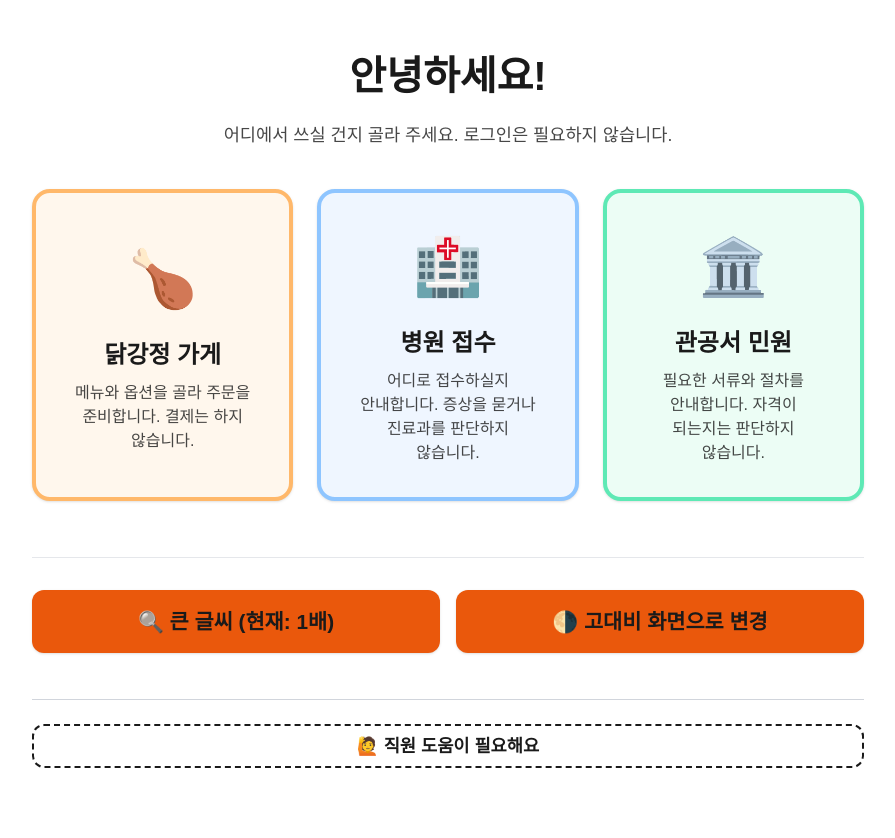
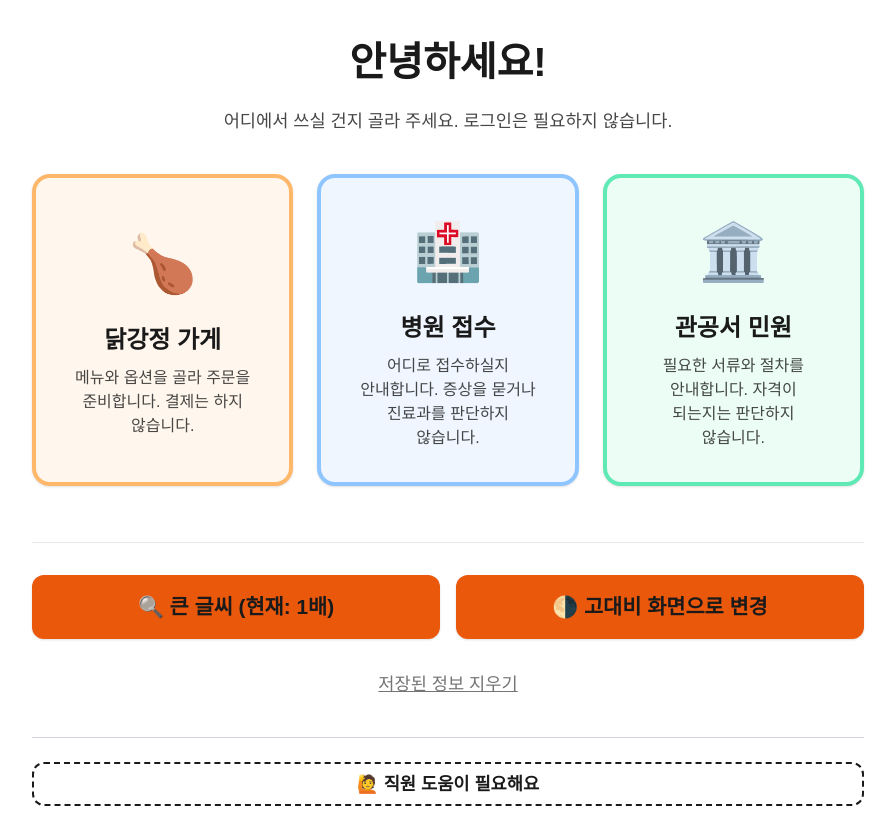
Before and after one commit to Loda1002/commitandrun-kiobridge, a Next.js app in the folder apps/web/: page / in a window 1280 px wide. Shown: the whole page, without its empty margins (192-1087 px from the left). Before the commit the page ends 800 px from the top, so only its background shows below. Built offline with nearby package versions, Linux system fonts and the light colour scheme; a web font is replaced by a local one.

Commit message:
update web profiel store
일단 cli 검사는 내 컴에서 안돌아간다는 결론이 나와서 못했음 나머지는 다 충족

```diff
--- a/apps/web/app/page.tsx
+++ b/apps/web/app/page.tsx
@@ -1,7 +1,7 @@
 "use client";
 
 import { useState, useEffect } from "react";
-import type { EnvironmentId } from "@commitandrun/engine";
+import type { EnvironmentId, CanonicalProfile } from "@commitandrun/engine";
 import {
   emptyAnswers,
   fetchQuestions,
@@ -18,6 +18,14 @@ import type {
   RecommendationView,
   RunView,
 } from "../lib/types";
+
+// 🔥 프로필 저장소 함수 임포트
+import {
+  toStoredProfile,
+  parseStoredProfile,
+  applyStoredProfile,
+  recallAnswers
+} from "@commitandrun/engine/profile-store";
 
 import { AccessibilityBar } from "../components/AccessibilityBar";
 import { StartScreen } from "../components/StartScreen";
@@ -36,7 +44,7 @@ const STEP_LABELS = ["상황 입력", "추천 결과", "최종 확인", "실행
  * ⚠️ 고대비 모드에서는 쓰지 않는다. 아래에서 이 값을 `--color-accent` 로 인라인
  * 선언하는데, 인라인 선언은 `globals.css` 의 `:root[data-contrast="high"]` 보다
  * 가까운 조상이라 노란색(#ffe600)을 덮어버린다. 실제로 덮여 있었다 — root 는
- * #ffe600 인데 버튼이 읽는 값은 #ea580c 였다. 고대비를 켜도 강조색만 평상시
+ * #ffe600 인데 버튼이 실제로 읽는 값은 #ea580c 였다. 고대비를 켜도 강조색만 평상시
  * 그대로였다는 뜻이고, 이 화면에서 강조색은 포커스 링과 점수 막대가 쓴다.
  */
 const THEME_COLORS: Record<string, string> = {
@@ -44,6 +52,26 @@ const THEME_COLORS: Record<string, string> = {
   hospital: "#2563eb",
   "public-office": "#059669",
 };
+
+// 🔥 엔진의 CanonicalProfile 규격을 맞추기 위한 기본 프로필 생성기
+function buildBaseProfile(isHighContrast: boolean, fontScale: number): CanonicalProfile {
+  return {
+    accessibility: {
+      largeText: fontScale > 1, // 1배율 이상이면 큰 글씨로 간주
+      simpleSteps: false,
+      visualGuidance: false,
+      hearingSupport: false,
+      mobilitySupport: false,
+      highContrast: isHighContrast,
+      staffAssistancePreferred: false,
+    },
+    interaction: {
+      preferredInput: "TOUCH",
+      language: "ko-KR",
+      confirmationRequired: false,
+    },
+  } as CanonicalProfile; // 필요한 속성만 채워서 전달 (엔진은 이 두 속성만 읽음)
+}
 
 export default function Home() {
   const [fontScale, setFontScale] = useState(1);
@@ -61,14 +89,74 @@ export default function Home() {
   const [isLoading, setIsLoading] = useState(false);
   const [errorMessage, setErrorMessage] = useState<string | null>(null);
 
+  // 🔥 스크린리더 안내용 상태
+  const [statusMessage, setStatusMessage] = useState("");
+
   useEffect(() => {
     fetchQuestions(environmentId).then(setQuestions).catch(console.error);
   }, [environmentId]);
+
+  // 🔥 앱 최초 진입 시 로컬스토리지에서 프로필 복원
+  useEffect(() => {
+    try {
+      const raw = localStorage.getItem("kiobridge.profile");
+      if (raw) {
+        const stored = parseStoredProfile(raw);
+        if (stored) {
+          const baseProfile = buildBaseProfile(false, 1);
+          const profile = applyStoredProfile(baseProfile, stored);
+          if (profile) {
+            // 엔진은 largeText 플래그만 주므로 화면 단위(1.5)로 변환
+            if (profile.accessibility.largeText) {
+              setFontScale(1.5);
+              document.documentElement.style.setProperty("--font-scale", "1.5");
+            }
+            if (profile.accessibility.highContrast) {
+              setIsHighContrast(true);
+              document.documentElement.setAttribute("data-contrast", "high");
+            }
+          }
+        }
+      }
+    } catch (e) {
+      console.error("프로필 복원 실패:", e);
+    }
+  }, []);
+
+  // 🔥 프로필 저장 공통 함수
+  const saveProfile = (scale: number, contrast: boolean, currentAns: AnyAnswers, currentEnv: EnvironmentId) => {
+    try {
+      const baseProfile = buildBaseProfile(contrast, scale);
+      const stored = toStoredProfile(
+        baseProfile,
+        currentEnv,
+        currentAns as Record<string, unknown>,
+        new Date().toISOString()
+      );
+      localStorage.setItem("kiobridge.profile", JSON.stringify(stored));
+    } catch (e) {
+      console.error("프로필 저장 실패:", e);
+    }
+  };
+
+  // 🔥 프로필 삭제 공통 함수
+  const handleDeleteProfile = () => {
+    localStorage.removeItem("kiobridge.profile");
+    setFontScale(1);
+    setIsHighContrast(false);
+    document.documentElement.style.setProperty("--font-scale", "1");
+    document.documentElement.removeAttribute("data-contrast");
+    setAnswers(emptyAnswers(environmentId));
+
+    setStatusMessage("저장된 정보가 모두 삭제되었습니다.");
+    setTimeout(() => setStatusMessage(""), 3000);
+  };
 
   const toggleFontScale = () => {
     const nextScale = fontScale === 1 ? 1.25 : fontScale === 1.25 ? 1.5 : 1;
     setFontScale(nextScale);
     document.documentElement.style.setProperty("--font-scale", nextScale.toString());
+    saveProfile(nextScale, isHighContrast, answers, environmentId);
   };
 
   const toggleContrast = () => {
@@ -79,16 +167,43 @@ export default function Home() {
     } else {
       document.documentElement.removeAttribute("data-contrast");
     }
+    saveProfile(fontScale, nextContrast, answers, environmentId);
   };
 
   const handleStart = (picked: EnvironmentId) => {
     setEnvironmentId(picked);
-    setAnswers(emptyAnswers(picked));
+    let initialAns = emptyAnswers(picked);
+
+    // 🔥 이전 폼 답변 복원
+    try {
+      const raw = localStorage.getItem("kiobridge.profile");
+      if (raw) {
+        const stored = parseStoredProfile(raw);
+        if (stored) {
+          const recalled = recallAnswers(stored, picked);
+          if (recalled) {
+            // 🔥 핵심: 알레르기 항목은 무조건 다시 묻도록 복원 데이터에서 강제 삭제
+            for (const key of Object.keys(recalled)) {
+              if (key.toLowerCase().includes("allergen") || key.toLowerCase().includes("allergy")) {
+                delete recalled[key];
+              }
+            }
+            // 빈 기본값 위에 알레르기가 제거된 복원값만 덮어씌움
+            initialAns = { ...initialAns, ...recalled } as AnyAnswers;
+          }
+        }
+      }
+    } catch (e) {
+      console.error("답변 복원 실패:", e);
+    }
+
+    setAnswers(initialAns);
     setCurrentStep(1);
   };
 
   const handleContextSubmit = async (userAnswers: AnyAnswers) => {
     setAnswers(userAnswers);
+    saveProfile(fontScale, isHighContrast, userAnswers, environmentId);
     setIsLoading(true);
     setErrorMessage(null);
     try {
@@ -172,6 +287,11 @@ export default function Home() {
       className="min-h-screen flex flex-col p-4 sm:p-8 max-w-4xl mx-auto gap-8 w-full relative pb-24"
       style={accentStyle}
     >
+      {/* 🔥 스크린리더를 위한 상태 메시지 읽기 영역 */}
+      <div role="status" aria-live="polite" className="sr-only">
+        {statusMessage}
+      </div>
+
       {currentStep > 0 && !isLoading && (
         <header className="pb-4 border-b border-gray-300 w-full flex flex-col gap-6">
           {a11yBar}
@@ -229,11 +349,11 @@ export default function Home() {
             </p>
           )}
 
-          {currentStep === 0 && <StartScreen onStart={handleStart} accessibilityBar={a11yBar} isHighContrast={isHighContrast} />}
+          {currentStep === 0 && <StartScreen onStart={handleStart} accessibilityBar={a11yBar} isHighContrast={isHighContrast} onDeleteProfile={handleDeleteProfile} />}
           {currentStep === 1 && <ContextScreen questions={questions} currentAnswers={answers} onSubmit={handleContextSubmit} isHighContrast={isHighContrast} environmentId={environmentId} onReset={handleReset} />}
           {currentStep === 2 && recView && <RecommendScreen recView={recView} environmentId={environmentId} isHighContrast={isHighContrast} onChoose={handleChoose} onBackToContext={handleBackToContext} />}
           {currentStep === 3 && chosen && <ConfirmScreen candidate={chosen} selections={selections} environmentId={environmentId} isHighContrast={isHighContrast} onApprove={handleApprove} onBackToContext={handleBackToContext} />}
-          {currentStep === 4 && runResult && <ResultScreen runResult={runResult} environmentId={environmentId} isHighContrast={isHighContrast} onReset={handleReset} />}
+          {currentStep === 4 && runResult && <ResultScreen runResult={runResult} environmentId={environmentId} isHighContrast={isHighContrast} onReset={handleReset} onDeleteProfile={handleDeleteProfile} />}
 
           {/* [결함 방어] 세션 10/12 - 키오스크에 갇히지 않게 StaffHelp 고정 */}
           <div className="mt-auto pt-6 border-t border-gray-300 w-full">
--- a/apps/web/components/RecommendScreen.tsx
+++ b/apps/web/components/RecommendScreen.tsx
@@ -4,6 +4,7 @@ import { useEffect, useRef } from "react";
 import type { EnvironmentId } from "@commitandrun/engine";
 import { environmentCopy } from "../lib/fixture";
 import type { CandidateView, RecommendationView } from "../lib/types";
+import { subjectParticle } from "@commitandrun/engine/domain";
 
 interface RecommendScreenProps {
   recView: RecommendationView;
@@ -56,7 +57,7 @@ export function RecommendScreen({ recView, environmentId, isHighContrast, onChoo
 
       {recView.requiresReconfirmation && (
         <p className={`rounded-xl p-4 font-bold ${isHighContrast ? "border-2 border-yellow-300" : "bg-orange-50 border-2 border-orange-500"}`} style={{ fontSize: "calc(1.1rem * var(--font-scale))" }}>
-          ⚠️ 조건에 딱 맞는 {copy.noun}가 없어 확신이 높지 않습니다. 아래 내용을 한 번 더 확인해 주세요.
+          ⚠️ 조건에 딱 맞는 {copy.noun}{subjectParticle(copy.noun)} 없어 확신이 높지 않습니다. 아래 내용을 한 번 더 확인해 주세요.
         </p>
       )}
 
@@ -105,7 +106,7 @@ export function RecommendScreen({ recView, environmentId, isHighContrast, onChoo
         </section>
       ) : (
         <div className={`p-8 text-center border-2 border-dashed rounded-2xl ${isHighContrast ? "border-gray-400 bg-transparent text-[var(--color-fg)]" : "border-gray-400 bg-gray-50"}`}>
-          <p className="font-bold" style={{ fontSize: "calc(1.2rem * var(--font-scale))" }}>조건에 맞는 {copy.noun}가 없습니다. 직원의 도움을 받아주세요.</p>
+          <p className="font-bold" style={{ fontSize: "calc(1.2rem * var(--font-scale))" }}>조건에 맞는 {copy.noun}{subjectParticle(copy.noun)} 없습니다. 직원의 도움을 받아주세요.</p>
         </div>
       )}
 
--- a/apps/web/components/ResultScreen.tsx
+++ b/apps/web/components/ResultScreen.tsx
@@ -40,14 +40,16 @@ const EVIDENCE_DATE = String(evidence.createdAt).slice(0, 10);
 const EVIDENCE_ENVIRONMENT_NAME =
   ENVIRONMENTS.find((e) => e.id === evidence.environmentId)?.name ?? evidence.environmentId;
 
+// 🔥 여기서 onDeleteProfile 타입을 추가로 받아주어야 합니다!
 interface ResultScreenProps {
   runResult: RunView;
   environmentId: EnvironmentId;
   isHighContrast: boolean;
   onReset: () => void;
+  onDeleteProfile: () => void;
 }
 
-export function ResultScreen({ runResult, environmentId, isHighContrast, onReset }: ResultScreenProps) {
+export function ResultScreen({ runResult, environmentId, isHighContrast, onReset, onDeleteProfile }: ResultScreenProps) {
   const headingRef = useRef<HTMLHeadingElement>(null);
 
   useEffect(() => {
@@ -189,6 +191,16 @@ export function ResultScreen({ runResult, environmentId, isHighContrast, onReset
       <button type="button" onClick={onReset} className="w-full mt-4 focus-visible:outline-none focus-visible:ring-4 focus-visible:ring-[var(--color-accent)] focus-visible:ring-offset-4 transition-transform hover:scale-[1.02] active:scale-95 duration-200 motion-reduce:transition-none motion-reduce:transform-none" style={{ minHeight: "calc(var(--tap-min) + 8px)", borderRadius: "var(--radius)", backgroundColor: "transparent", color: "var(--color-fg)", border: "2px solid var(--color-fg)", fontSize: "calc(1.2rem * var(--font-scale))", fontWeight: "bold" }}>
         처음으로 돌아가기
       </button>
+
+      {/* 🔥 삭제 버튼 추가된 부분! */}
+      <button
+        type="button"
+        onClick={onDeleteProfile}
+        className="w-full mt-2 underline opacity-60 hover:opacity-100 focus-visible:outline-none focus-visible:ring-4 focus-visible:ring-[var(--color-accent)] transition-opacity"
+        style={{ fontSize: "calc(1.1rem * var(--font-scale))", padding: "0.5rem" }}
+      >
+        저장된 정보 지우기
+      </button>
     </main>
   );
 }
--- a/apps/web/components/StartScreen.tsx
+++ b/apps/web/components/StartScreen.tsx
@@ -8,6 +8,7 @@ interface StartScreenProps {
   onStart: (environmentId: EnvironmentId) => void;
   accessibilityBar: React.ReactNode;
   isHighContrast: boolean;
+  onDeleteProfile: () => void;
 }
 
 // [디자인 1-1] 환경별 고유 아이콘 및 테마 색상 정의 (시각적 구분 강화)
@@ -17,7 +18,7 @@ const ENV_CONFIG: Record<string, { icon: string; theme: string }> = {
   "public-office": { icon: "🏛️", theme: "border-emerald-300 bg-emerald-50 hover:border-emerald-500 hover:bg-emerald-100" },
 };
 
-export function StartScreen({ onStart, accessibilityBar, isHighContrast }: StartScreenProps) {
+export function StartScreen({ onStart, accessibilityBar, isHighContrast, onDeleteProfile }: StartScreenProps) {
   // [접근성 2-1] 화면 진입 시 스크린리더가 바뀐 화면을 읽을 수 있도록 h1 포커스 이동
   const headingRef = useRef<HTMLHeadingElement>(null);
 
@@ -73,7 +74,18 @@ export function StartScreen({ onStart, accessibilityBar, isHighContrast }: Start
         })}
       </ul>
 
-      <div className="mt-4 border-t border-gray-200 pt-8 w-full">{accessibilityBar}</div>
+      <div className="mt-4 border-t border-gray-200 pt-8 w-full">
+        {accessibilityBar}
+        {/* 🔥 삭제 버튼 추가 */}
+        <button
+          type="button"
+          onClick={onDeleteProfile}
+          className="w-full mt-6 underline opacity-60 hover:opacity-100 focus-visible:outline-none focus-visible:ring-4 focus-visible:ring-[var(--color-accent)] transition-opacity"
+          style={{ fontSize: "calc(1.1rem * var(--font-scale))", padding: "0.5rem" }}
+        >
+          저장된 정보 지우기
+        </button>
+      </div>
     </main>
   );
 }
--- a/apps/web/tsconfig.json
+++ b/apps/web/tsconfig.json
@@ -33,7 +33,8 @@
       "@commitandrun/engine/plan": ["../../packages/engine/src/plan.ts"],
       "@commitandrun/engine/profile-store": ["../../packages/engine/src/profile-store.ts"],
       "@commitandrun/engine/required": ["../../packages/engine/src/required.ts"],
-      "@commitandrun/engine/select": ["../../packages/engine/src/select.ts"]
+      "@commitandrun/engine/select": ["../../packages/engine/src/select.ts"],
+      "@commitandrun/engine/domain": ["../../packages/engine/src/domain.ts"]
     }
   },
   "include": [
```
Also changed, not shown: 1 other file (tests, documents, lock files or other folders).
